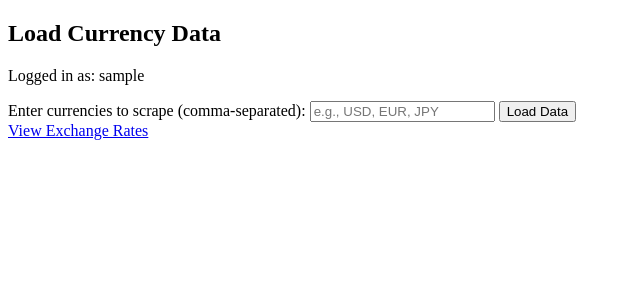
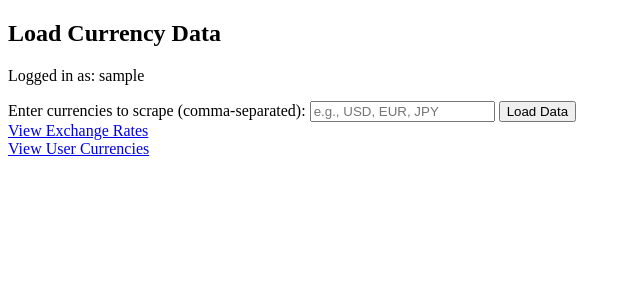
Before and after one commit to js9605/CurrencyCheckWebApp_Django_Project, a Django app: page /upload_currencies/ in a window 1280 px wide. Shown: the top 300 px of the page, without its empty margins (0-640 px from the left). Run offline with Django 4.2, Linux system fonts and the light colour scheme; the visitor is signed in with stand-in values (Sample User, id 1); parts of the project's set-up code (start-up, migrations or seed data) failed here and were passed over.

Commit message:
Add deletion of currencies in list_user_currencies/

```diff
--- a/currencycheckproject/currencycheckapp/templates/load_currency_data.html
+++ b/currencycheckproject/currencycheckapp/templates/load_currency_data.html
@@ -22,9 +22,17 @@
         <button type="submit">Load Data</button>
     </form>
 
-    <a href="{% url 'currency-display' %}" class="btn btn-primary mt-3">
-        <i class="fas fa-arrow-right"></i> View Exchange Rates
-    </a>
+    <div class="mt-3">
+        <a href="{% url 'currency-display' %}" class="btn btn-primary">
+            <i class="fas fa-arrow-right"></i> View Exchange Rates
+        </a>
+    </div>
+
+    <div class="mt-3">
+        <a href="{% url 'list-user-currencies' %}" class="btn btn-success">
+            <i class="fas fa-list"></i> View User Currencies
+        </a>
+    </div>
 
 </body>
 </html>
--- a/currencycheckproject/currencycheckapp/urls.py
+++ b/currencycheckproject/currencycheckapp/urls.py
@@ -1,12 +1,13 @@
-from rest_framework.routers import DefaultRouter
-from .views import LoadCurrencyDataView, DisplayCurrencyDataView, list_user_currencies
+# from rest_framework.routers import DefaultRouter
+from .views import LoadCurrencyDataView, DisplayCurrencyDataView, list_user_currencies, DeleteUserCurrencyView
 from django.urls import path
 
 
 urlpatterns = [
     path('display_currencies/', DisplayCurrencyDataView.as_view(), name='currency-display'),
     path('upload_currencies/', LoadCurrencyDataView.as_view(), name='currency-load'),
-    path('list_user_currencies/', list_user_currencies, name='list_user_currencies'),
+    path('list_user_currencies/', list_user_currencies, name='list-user-currencies'),
+    path('delete_user_currency/<int:pk>/', DeleteUserCurrencyView.as_view(), name='delete-user-currency'),
     ]
 
 
@@ -16,7 +17,7 @@ urlpatterns = [
 # 3 (DONE) Save previously added currencies so User dont need to name the
 # ones for scraping at that moment
 # - Append new currencies in currency_shortcut (handle duplicates, how to delete unwanted currencies?)
-# 4 Add deletion of currencies in list_user_currencies/
+# 4 (DONE) Add deletion of currencies in list_user_currencies/
 # 5 Add validation (did user provided the correct names of the currency?)
 # 6 Use Docker
 # 7 Make frontend prettier
--- a/currencycheckproject/currencycheckapp/views.py
+++ b/currencycheckproject/currencycheckapp/views.py
@@ -2,8 +2,11 @@ from .serializers import CurrencySerializer
 from .models import Currency, UserCurrency
 from .services.data_loader import save_currency_data
 
+from django.views import View
+from django.urls import reverse
+from django.http import HttpResponseRedirect
 from django.utils import timezone
-from django.shortcuts import render
+from django.shortcuts import render, get_object_or_404
 from rest_framework import permissions
 from rest_framework.response import Response
 from rest_framework.views import APIView
@@ -25,7 +28,6 @@ class DisplayCurrencyDataView(APIView):
         Currency.objects.filter(user=user, stored_date__lt=cutoff_date).delete()
 
 
-
 class LoadCurrencyDataView(APIView):
     permission_classes = [permissions.IsAuthenticated]
 
@@ -41,6 +43,13 @@ class LoadCurrencyDataView(APIView):
         else:
             return Response({'error': 'Currencies cannot be empty.'}, status=400)
 
+
+class DeleteUserCurrencyView(View):
+    def post(self, request, pk, *args, **kwargs):
+        currency = get_object_or_404(UserCurrency, pk=pk)
+        currency.delete()
+        return HttpResponseRedirect(reverse('list_user_currencies'))
+
 def list_user_currencies(request):
     user = request.user
     user_currencies = UserCurrency.objects.filter(user=user)
```
Also changed, not shown: currencycheckproject/currencycheckapp/templates/list_user_currencies.html (+11 -1 lines).
